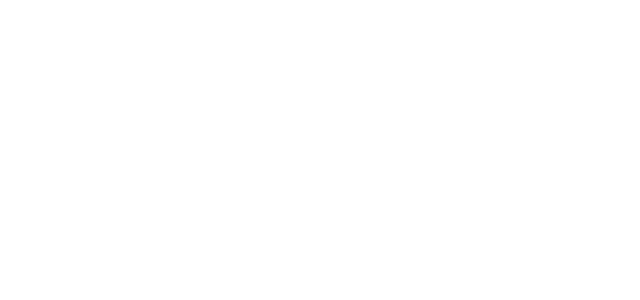
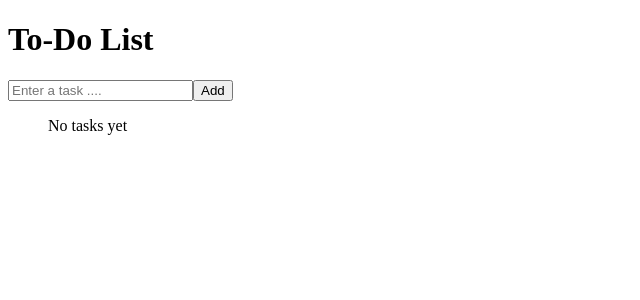
Before and after one commit to kunj-pandya/react-mini-projects, a React (Vite) app in the folder to-do-list/: page / in a window 1280 px wide. Shown: the top 300 px of the page, without its empty margins (0-640 px from the left). Built offline with nearby package versions, Linux system fonts and the light colour scheme.

Commit message:
add todo-list

```diff
--- a/to-do-list/src/App.jsx
+++ b/to-do-list/src/App.jsx
@@ -1,8 +1,86 @@
-import React from 'react'
+import React, { useEffect, useState } from 'react'
 
 const App = () => {
+
+  const [task, setTask] = useState("");
+  const [todos, setTodos] = useState(() => {
+    const saved = localStorage.getItem("todos");
+
+    return saved ? JSON.parse(saved) : [];
+  })
+
+  useEffect(() => {
+    localStorage.setItem('todos', JSON.stringify(todos));
+  }, [todos]);
+
+  const addTodo = () => {
+    if (task.trim() === "") return;
+
+    const newTodo = {
+      id: Date.now(),
+      text: task,
+      completed: false
+    };
+
+    setTodos([newTodo, ...todos]);
+    setTask("");
+  }
+
+  const toggleComplete = (id) => {
+    setTodos(
+      todos.map((todo) => todo.id === id ? { ...todo, completed: !todo.completed } : todo)
+    );
+  };
+
+  const deleteTodo = (id) => {
+    setTodos(todos.filter((todo) => todo.id !== id));
+  };
+
   return (
-    <></>
+    <di>
+
+      <h1>To-Do List</h1>
+
+      <div>
+        <input
+          type='text'
+          placeholder='Enter a task ....'
+          value={task}
+          onChange={(e) => setTask(e.target.value)}
+          className="input-box"
+        />
+        <button onClick={addTodo}>Add</button>
+      </div>
+
+      <ul >
+
+        {todos.length === 0 ? (
+          <p className="empty-text">No tasks yet</p>
+        ) : (
+          todos.map((todo) => (
+
+            <li
+              key={todo.id}
+            >
+              <span
+                onClick={() => toggleComplete(todo.id)}
+                className={todo.completed ? "completed" : ""}
+              >
+                {todo.text}
+              </span>
+
+              <button
+                onClick={() => deleteTodo(todo.id)}
+              >
+                delete
+              </button>
+
+            </li>
+          ))
+        )}
+      </ul>
+
+    </di>
   )
 }
 
--- a/to-do-list/src/index.css
+++ b/to-do-list/src/index.css
@@ -0,0 +1,4 @@
+.completed {
+    text-decoration: line-through;
+    color: #9ca3af;
+}
```
